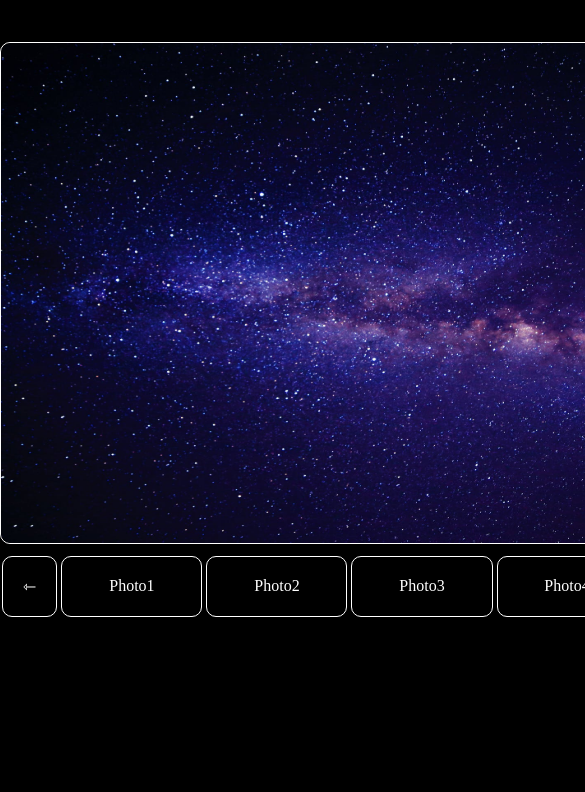
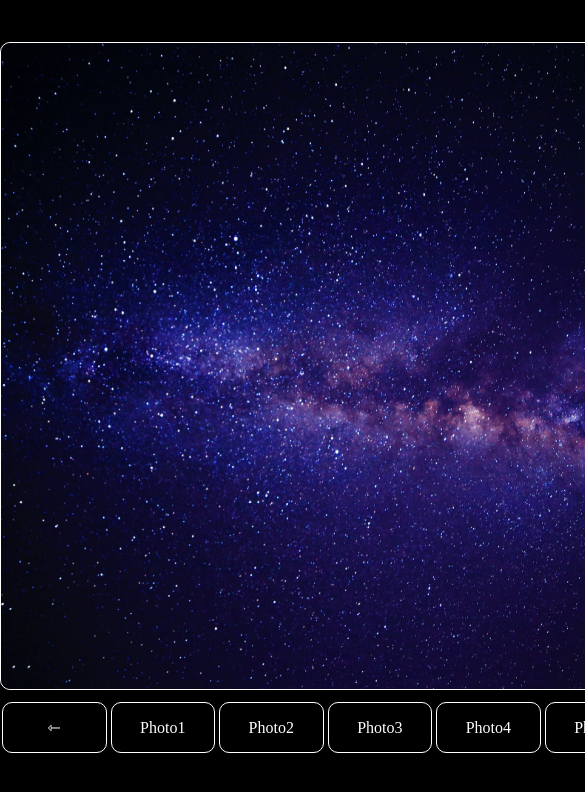
Before and after one commit to apatulea/photo_selector, a plain HTML site: page index.html in a window 390 px wide. Shown: the top 792 px of the page, 585 px wide, since content can reach past the window. Drawn offline with Linux system fonts and the light colour scheme.

Commit message:
responsive design

```diff
--- a/src/script.js
+++ b/src/script.js
@@ -1,3 +1,4 @@
+
 //fading in the container
 $(".container").hide().fadeIn(3000);
 
@@ -65,3 +66,6 @@ function getPrevImg(){
     }
 }
 $(".arrow1").on("click",getPrevImg);
+
+let parent = $(".main_img").parent();
+console.log(parent);
--- a/src/style.css
+++ b/src/style.css
@@ -1,27 +1,34 @@
 body{
-    width: 100vh;;
+    width: 90vh;
+    height: 90vh;
     background: black;
     margin: auto;
+    margin-top:5vh;
 }
 .container{
-    margin-top: 5%;
+    width: 100%;
+    height: 100%;
 }
 .image{
+    position: relative;
     width: 100%;
-    height: 500px;
-    min-height: 500px;
+    height: 85%;
     border: solid 1px white;
     border-radius: 10px;
     margin-bottom: 10px;
 }
-img{
-    position: relative;
+.image img{
+    position: absolute;
     width: 100%;
-    height: 500px;
+    height: 100%;
     border-radius: 10px;
+}
+.navigation{
+    width: 100%;
 }
 ul{
     display: flex;
+    align-items: center;
     width: 100%;
     list-style: none;
     margin: 0;
@@ -31,9 +38,10 @@ li{
     border: solid 1px white;
     border-radius: 10px;
     margin: 2px;
-    padding: 20px;
+    width: 100%;
+    padding: 2%;
     text-align: center;
-    color: white
+    color: white;
 }
 li:hover{
     cursor: pointer;
@@ -44,9 +52,3 @@ a{
     text-decoration: none;
     color: white;
 }
-.item{
-    width: 16%;
-}
-.arrow{
-    width:10%;
-}
```
